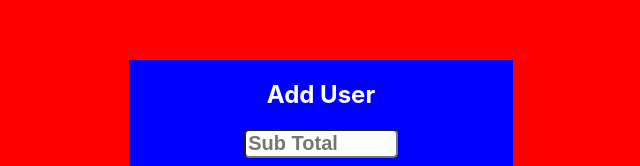
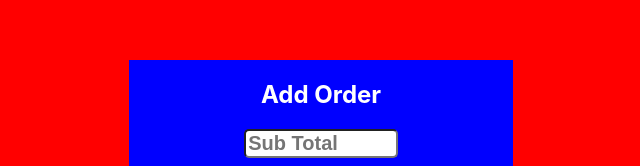
Before and after one commit to smitchaute/FT-VOOSH, a React (Create React App) app in the folder frontend/: page /user-form in a window 1280 px wide. Shown: the part 220-386 px from the top of the page, without its empty margins (319-959 px from the left). Built offline with nearby package versions, Linux system fonts and the light colour scheme; the HTML template or start-up script is replaced by a standard one.

Commit message:
commit 42

```diff
--- a/frontend/src/userForm.js
+++ b/frontend/src/userForm.js
@@ -29,7 +29,7 @@ function UserFormPage() {
                 }
             }
             const response = await axios.post(
-                `https://ft-voosh.vercel.app/api/add-order`,
+                `${API_BASE_URL}/add-order`,
                 {
                     userId: user, // Get user ID from login response or local storage
                     subTotal,
@@ -48,7 +48,7 @@ function UserFormPage() {
     return (
         <div className='login-container'>
             <div className='login-page'>
-                <h2 style={{ color: "white" }}>Add User</h2>
+                <h2 style={{ color: "white" }}>Add Order</h2>
                 <div className='user-input'>
                     <input
                         type="number"
```
